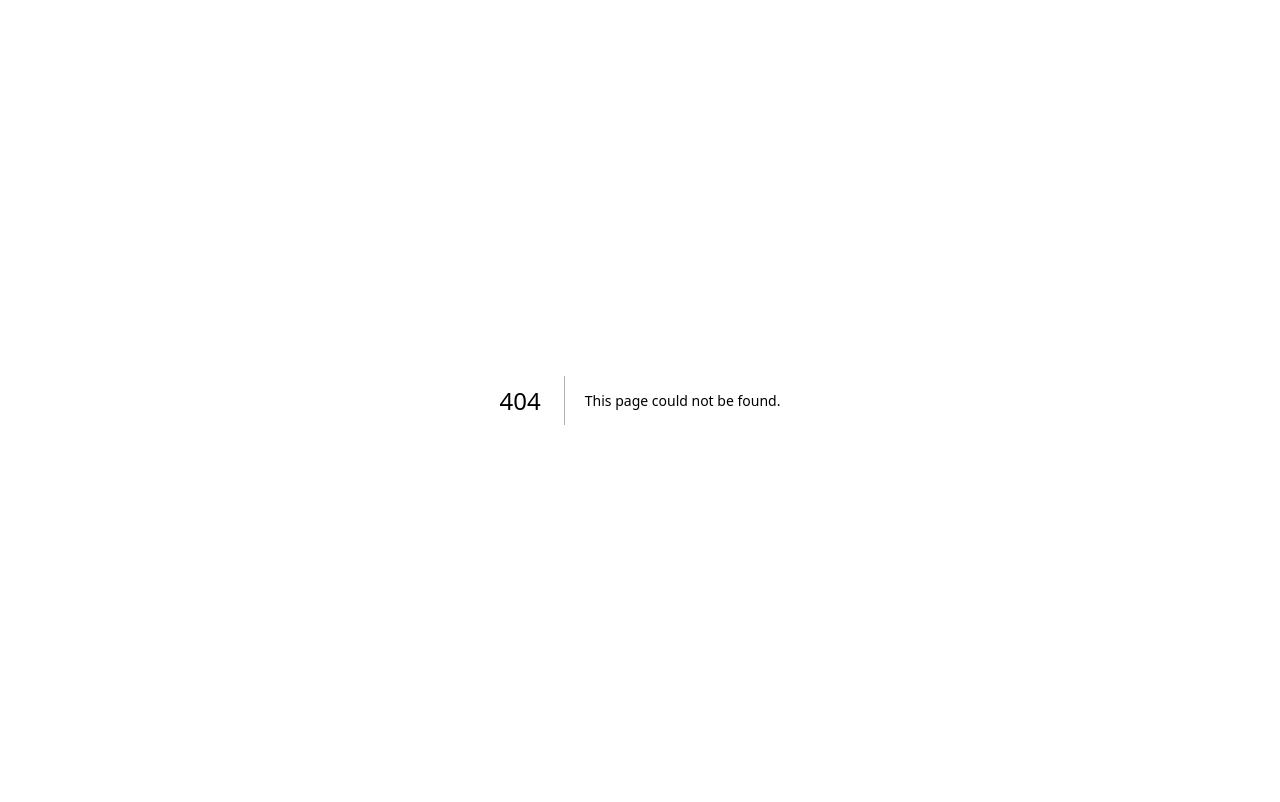
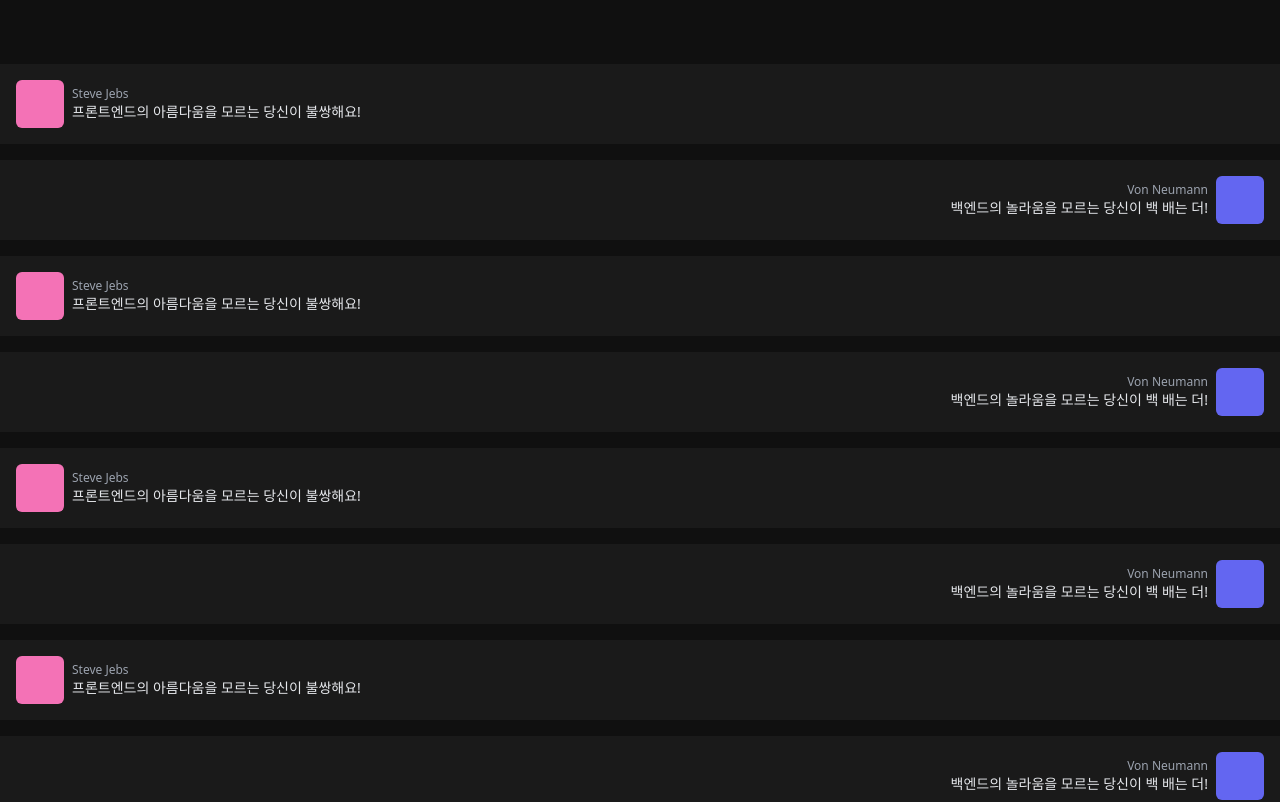
Before and after one commit to yyb02006/NextPractice, a Next.js app: page /chat in a window 1280 px wide. Before the commit this address had no page. Shown: the top 802 px of the page. Built offline with nearby package versions, Linux system fonts and the light colour scheme; a web font is replaced by a local one.

Commit message:
chat페이지 마크업, CSS 작성

```diff
--- /dev/null
+++ b/src/pages/chat.tsx
@@ -0,0 +1,34 @@
+import type { NextPage } from 'next';
+
+const chat: NextPage = () => {
+	return (
+		<div className='bg-[#101010] text-[#fafafa] h-full min-h-screen font-SCoreDream py-12'>
+			{[1, 2, 3, 4, 5, 6].map((arr, i) => (
+				<div key={i}>
+					<div className='flex items-center gap-2 mt-4 bg-[#1a1a1a] p-4'>
+						<div className='bg-pink-400 w-12 aspect-square rounded-md' />
+						<div>
+							<p className='font-normal text-xs text-gray-400'>Steve Jebs</p>
+							<p className='font-SCoreDream font-medium text-sm text-gray-200'>
+								프론트엔드의 아름다움을 모르는 당신이 불쌍해요!
+							</p>
+						</div>
+					</div>
+					<div className='flex justify-end items-center gap-2 mt-4 bg-[#1a1a1a] p-4'>
+						<div>
+							<p className='font-normal text-xs text-right text-gray-400'>
+								Von Neumann
+							</p>
+							<p className='font-SCoreDream font-medium text-sm text-gray-200'>
+								백엔드의 놀라움을 모르는 당신이 백 배는 더!
+							</p>
+						</div>
+						<div className='bg-indigo-500 w-12 aspect-square rounded-md' />
+					</div>
+				</div>
+			))}
+		</div>
+	);
+};
+
+export default chat;
```
